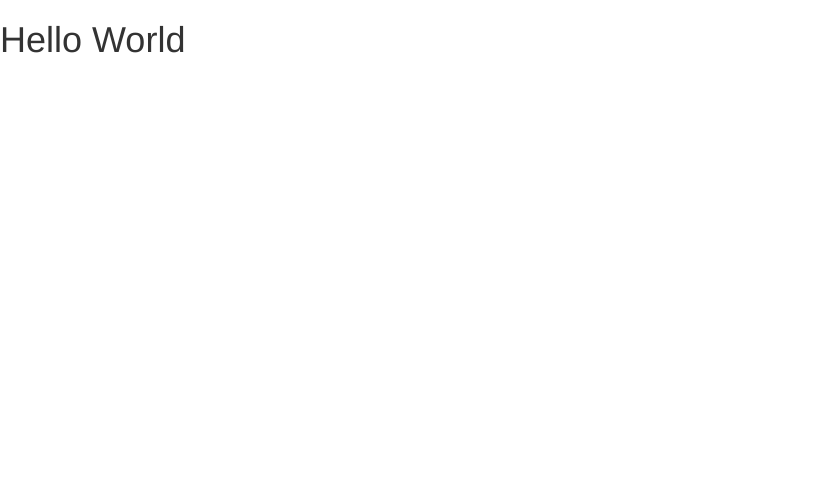
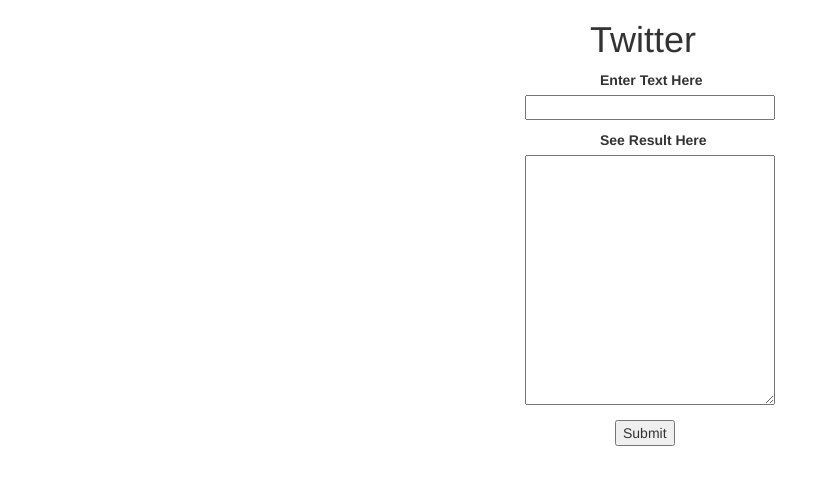
Before and after one commit to LaMonte2206/Week3Lab4, a website: page client/index.html in a window 1280 px wide. Shown: the whole page, without its empty margins (0-835 px from the left). Drawn offline with Linux system fonts and the light colour scheme.

Commit message:
not sure where to go from here

```diff
--- a/client/css/styles.css
+++ b/client/css/styles.css
@@ -0,0 +1,25 @@
+.all {
+    padding-left: 400px;
+    margin-bottom: 100px;
+}
+.all h1{
+    padding-left: 190px;
+}
+
+.box1 {
+    height: 25px;
+    width: 250px;
+    margin-left: 125px;
+}
+
+.box2 {
+    width: 250px;
+    height: 250px;
+    margin-left: 125px;
+}
+.button{
+    margin-left: 215px;
+}
+.all label{
+    margin-left: 200px;
+}
--- a/client/index.html
+++ b/client/index.html
@@ -7,11 +7,27 @@
 	</head>
 	<body>
 		<!--format html below-->
-		<h1>Hello World</h1>
+         <div class="all">
+            <h1>Twitter</h1>
+            <p></p>
+            <form name="myTweet" class="myForm">
+                <p>
+                <label>Enter Text Here</label><br>
+				<input type="text"  class="box1" id="entry">
+                </p>
+                <p><label>See Result Here</label><br>
+				<textarea class="box2" id="message"></textarea>
+                </p>
+                <p>
+                <input type="submit" class="button" value="Submit" id="submit" onClick="post()">
+                </p>
+		  	</form>
+        </div>
 
 		<script src="components/jquery/dist/jquery.min.js"></script>
 		<script src="components/bootstrap/dist/js/bootstrap.min.js"></script>
 		<!--linking code from main js-->
 		<script src="js/main.js"></script>
+
 	</body>
 </html>
```
Also changed, not shown: 1 other file.
